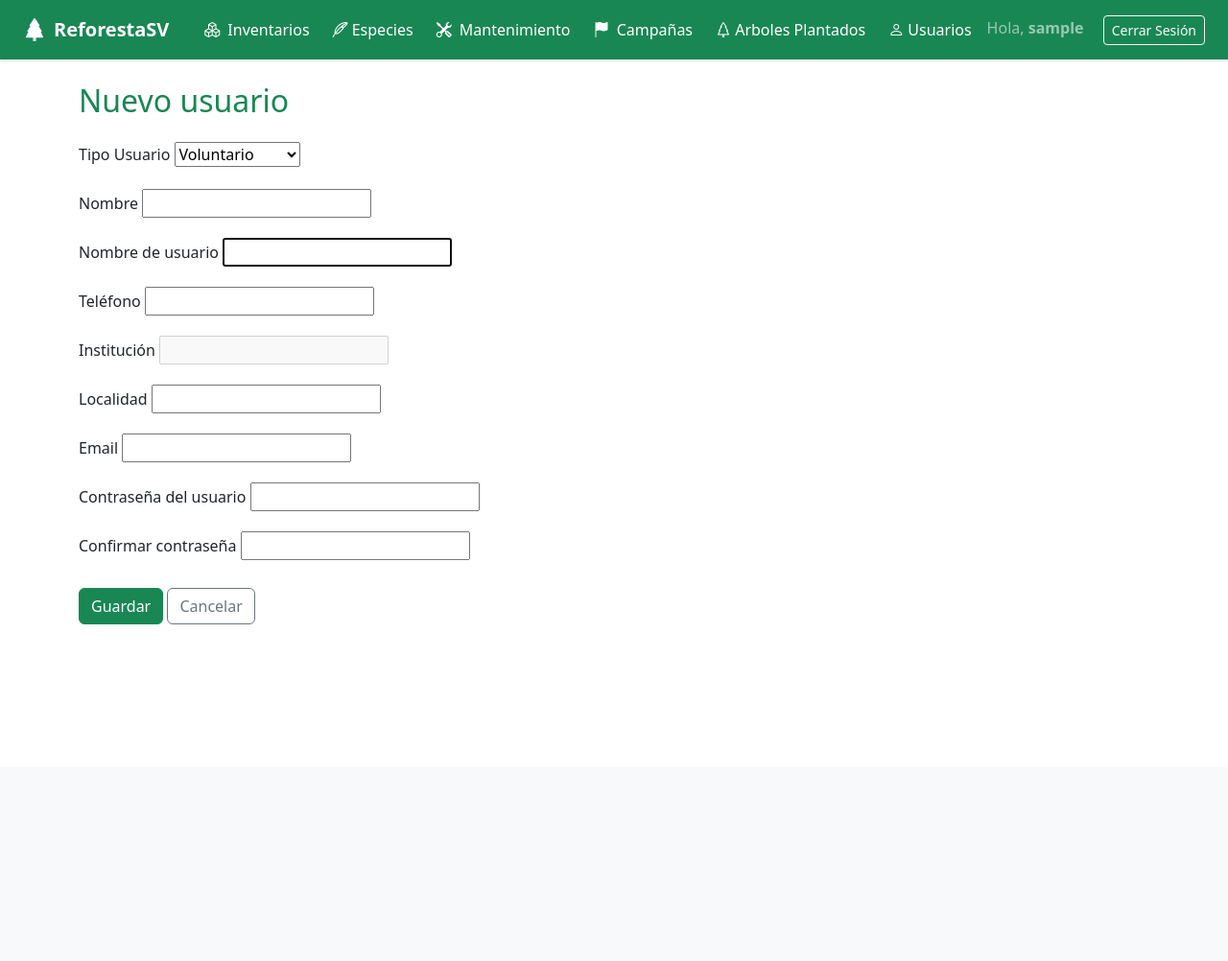
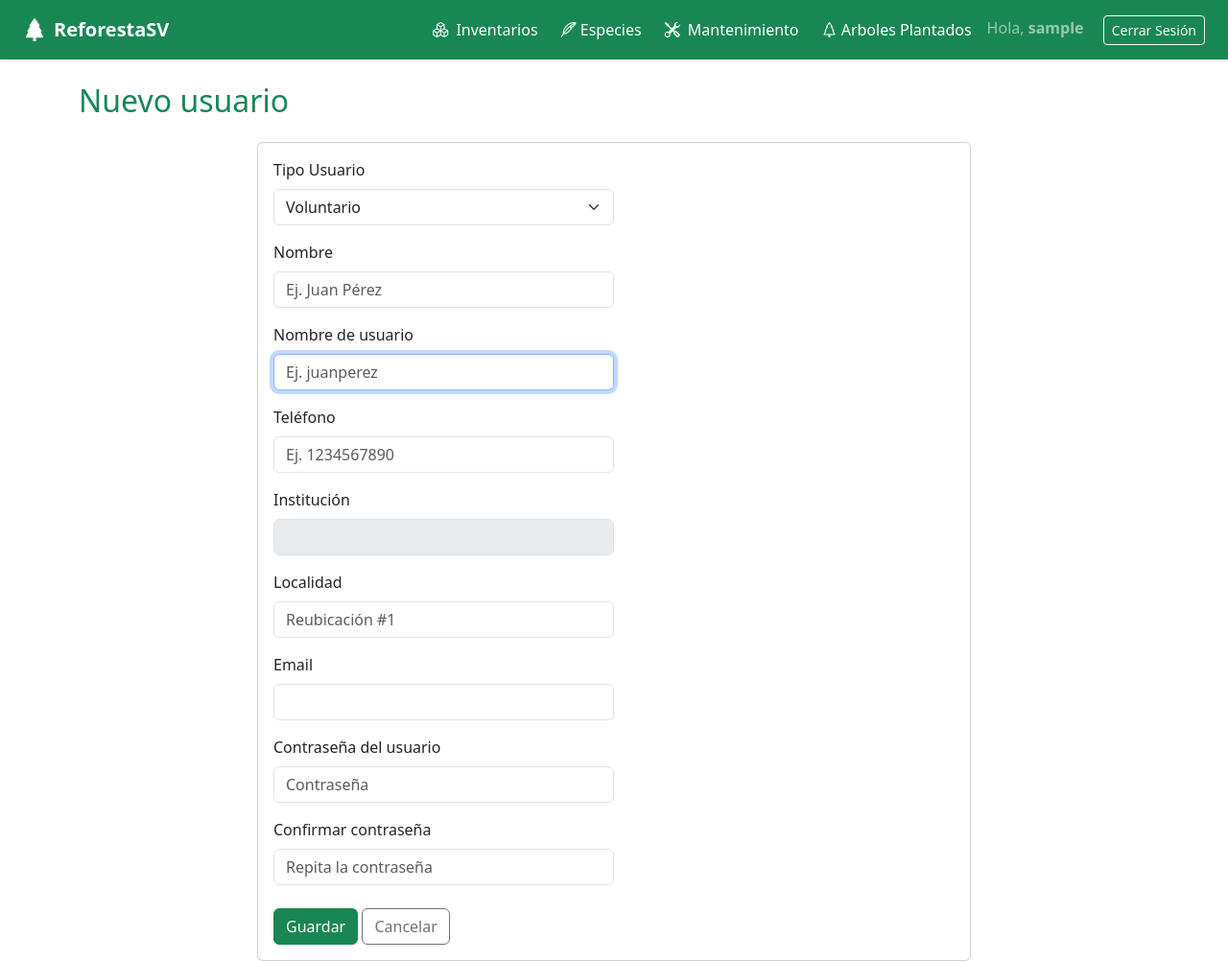
Before and after one commit to andrealuvjk/Proyecto-ReforestaSV, a Django app: page /usuarios/usuario/nuevo/ in a window 1280 px wide. Shown: the whole page at 96% size. Before the commit the page ends 651 px from the top, so only its background shows below. Run offline with Django 5.2, Linux system fonts and the light colour scheme; the visitor is signed in with stand-in values (Sample User, id 1).

Commit message:
se restringio la eliminacion de registros de arboles, mantenimientos, inventarios y se oculto en el frontend las opciones de ir a usuarios y campañas para rol voluntario

```diff
--- a/inventarios/templates/especies/especie_list.html
+++ b/inventarios/templates/especies/especie_list.html
@@ -34,8 +34,10 @@
                 <td class="text-center">
                     <a href="{% url 'inventarios:especie_editar' especie.id %}"
                         class="btn btn-warning btn-sm">Editar</a>
+                     {%if user.rol == 'ADMIN'  %}
                     <a href="{% url 'inventarios:especie_eliminar' especie.id %}"
                         class="btn btn-danger btn-sm">Eliminar</a>
+                        {%endif%}
                 </td>
             </tr>
             {% empty %}
--- a/mantenimientos/templates/arboles-plantados/arboles_lista.html
+++ b/mantenimientos/templates/arboles-plantados/arboles_lista.html
@@ -40,6 +40,7 @@
                             <a href="{% url 'mantenimientos:arbol_editar' arbol.id %}"
                                class="btn btn-warning btn-sm">
                                 Editar
+
                             </a>
 
                             <form method="POST"
@@ -47,10 +48,11 @@
                                   onsubmit="return confirm('¿Seguro que deseas eliminar este árbol?');"
                                   class="mb-0">
                                 {% csrf_token %}
-
+                                {%if user.rol == 'ADMIN'  %}
                                 <button type="submit" class="btn btn-danger btn-sm">
                                     Eliminar
                                 </button>
+                                {%endif %}
                             </form>
 
                         </div>
--- a/mantenimientos/templates/mantenimientos/mantenimientos.html
+++ b/mantenimientos/templates/mantenimientos/mantenimientos.html
@@ -53,7 +53,9 @@
             <td>{{ m.arbol_plantado }}</td>
             <td>
     <a href="{% url 'mantenimientos:editar' m.id %}" class="btn btn-sm btn-outline-success">Editar</a>
+    {%if user.rol == 'ADMIN' %}
     <a href="{% url 'mantenimientos:eliminar' m.id %}" class="btn btn-sm btn-outline-danger">Eliminar</a>
+    {%endif %}
 </td>
         </tr>
         {% endfor %}
--- a/mantenimientos/views.py
+++ b/mantenimientos/views.py
@@ -1,4 +1,6 @@
 from django.shortcuts import render, redirect, get_object_or_404
+
+from usuarios.decorators import rol_requerido
 from .models import Mantenimiento, ArbolPlantado
 from .forms import MantenimientoForm, ArbolPlantadoForm
 
@@ -78,6 +80,7 @@ def arboles_lista(request):
         {'arboles': arboles}
     )
 
+@rol_requerido('ADMIN', 'RESPONSABLE')
 def arbol_eliminar(request, id):
     if request.method == 'POST':
         arbol = get_object_or_404(ArbolPlantado, id=id)
@@ -100,7 +103,7 @@ def mantenimiento_editar(request, pk):
         'mantenimiento': mantenimiento,
     })
 
-
+@rol_requerido('ADMIN', 'RESPONSABLE')
 def mantenimiento_eliminar(request, pk):
     mantenimiento = get_object_or_404(Mantenimiento, pk=pk)
     if request.method == 'POST':
--- a/templates/base.html
+++ b/templates/base.html
@@ -49,23 +49,26 @@
                     </li>
 
                     <!-- Enlace a Campañas (Estático por ahora, cambia el '#' cuando esté listo) -->
+                     {%if user.rol == 'ADMIN' or user.rol == 'RESPONSABLE' %}
                     <li class="nav-item">
                         <a class="nav-link text-white px-2" href="{% url 'campanias:listado_campanias' %}">
 
                             <i class="bi bi-flag-fill me-1"></i> Campañas
                         </a>
                     </li>
-
+                    {%endif%}
                      <li class="nav-item">
                         <a class="nav-link text-white px-2" href="{% url 'mantenimientos:arboles_lista' %}">
                             <i class="bi bi-tree"></i> Arboles Plantados
                         </a>
                     </li>
+                    {%if user.rol == 'ADMIN' %}
                     <li class="nav-item">
                         <a class="nav-link text-white px-2" href="{% url 'usuarios:usuarios' %}">
                             <i class="bi bi-person"></i> Usuarios
                         </a>
                     </li>
+                    {%endif%}
                     <li>
                         {% if user.is_authenticated %}
                     <span class="navbar-text me-3">
--- a/usuarios/forms.py
+++ b/usuarios/forms.py
@@ -7,7 +7,17 @@ from .models import Usuario
 class UsuarioForm(UserCreationForm):
     class Meta:
         model = Usuario
-        fields = ['username','localidad','institucion','telefono', 'email', 'nombre', 'rol']
+        fields = ['username','localidad','institucion','telefono', 'email', 'nombre', 'rol',]
+        widgets = {
+                    'username': forms.TextInput(attrs={'class': 'form-control', 'placeholder': 'Ej. juanperez'}),
+                    'localidad': forms.TextInput(attrs={'class': 'form-control', 'placeholder': 'Reubicación #1'}),
+                    'institucion': forms.TextInput(attrs={'class': 'form-control',}, ),
+                    'telefono': forms.TextInput(attrs={'class': 'form-control', 'placeholder': 'Ej. 1234567890'}),
+                    'email': forms.EmailInput(attrs={'class': 'form-control'}),
+                    'nombre': forms.TextInput(attrs={'class': 'form-control', 'placeholder': 'Ej. Juan Pérez'}),
+                    'rol': forms.Select(attrs={'class': 'form-select'}),
+
+                    }
 
     def __init__(self, *args, **kwargs):
         super().__init__(*args, **kwargs)
@@ -15,10 +25,23 @@ class UsuarioForm(UserCreationForm):
         self.fields['institucion'].required = False
         self.fields['localidad'].required = False
 
+        self.fields['password1'].widget.attrs.update({'class': 'form-control', 'placeholder': 'Contraseña'})
+        self.fields['password2'].widget.attrs.update({'class': 'form-control', 'placeholder': 'Repita la contraseña'})
+
 class UsuarioEditarForm(forms.ModelForm):
     class Meta:
         model = Usuario
-        fields = ['username', 'nombre', 'email', 'telefono', 'rol', 'institucion', 'localidad']
+        fields = ['username', 'nombre', 'email', 'telefono', 'rol', 'institucion', 'localidad',]
+        widgets = {
+            'username': forms.TextInput(attrs={'class': 'form-control', 'placeholder': 'Ej. juanperez'}),
+            'localidad': forms.TextInput(attrs={'class': 'form-control', 'placeholder': 'Reubicación #1'}),
+            'institucion': forms.TextInput(attrs={'class': 'form-control',}, ),
+            'telefono': forms.TextInput(attrs={'class': 'form-control', 'placeholder': 'Ej. 1234567890'}),
+            'email': forms.EmailInput(attrs={'class': 'form-control'}),
+            'nombre': forms.TextInput(attrs={'class': 'form-control', 'placeholder': 'Ej. Juan Pérez'}),
+            'rol': forms.Select(attrs={'class': 'form-select'}),
+
+            }
 
     def __init__(self, *args, **kwargs):
         super().__init__(*args, **kwargs)
--- a/usuarios/templates/usuarios/usuario_form.html
+++ b/usuarios/templates/usuarios/usuario_form.html
@@ -5,6 +5,8 @@
 {% block content %}
 <h2 class="text-success mb-4">{% if usuario %}Editar{% else %}Nuevo{% endif %} usuario</h2>
 
+<div class="card mx-auto col-md-8 " >
+   <div class="card-body">
 <form method="post" class="col-md-6">
     {% csrf_token %}
 
@@ -86,6 +88,8 @@
         <a href="{% url 'usuarios:usuarios' %}" class="btn btn-outline-secondary">Cancelar</a>
     </div>
 </form>
+</div>
+</div>
 
 <script>
 document.addEventListener('DOMContentLoaded', function() {
```
